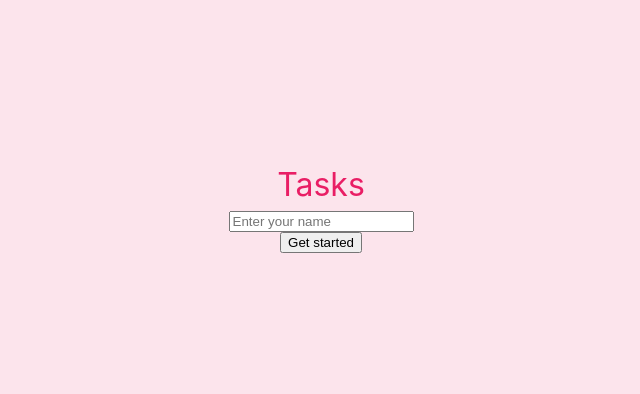
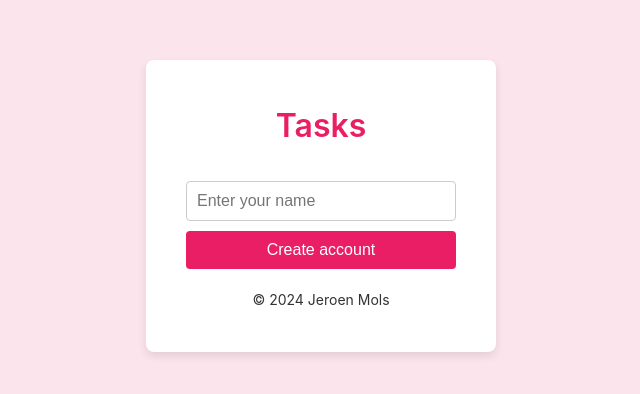
Before and after one commit to JeroenMols/poolside-tasks, a Svelte app in the folder frontend/: page / in a window 1280 px wide. Shown: the part 154-548 px from the top of the page, without its empty margins (319-959 px from the left). Built offline with nearby package versions, Linux system fonts and the light colour scheme.

Commit message:
Update design of login page

```diff
--- a/frontend/src/renderer/src/components/log-in.svelte
+++ b/frontend/src/renderer/src/components/log-in.svelte
@@ -3,14 +3,6 @@
 
   let name = ''
   export let onLogIn: (accessToken: string) => void
-
-  type RegisterResponse = {
-    account_number: string
-  }
-
-  type LogInResponse = {
-    access_token: string
-  }
 
   const register = async () => {
     // TODO prevent SQL injection here
@@ -44,7 +36,60 @@
   }
 </script>
 
-<h1>Tasks</h1>
+<div class="login-container">
+  <h1>Tasks</h1>
+  <input bind:value={name} type="text" placeholder="Enter your name" />
+  <button on:click={() => register()}>Create account</button>
+  <div class="footer">&copy; 2024 Jeroen Mols</div>
+</div>
 
-<input bind:value={name} type="text" placeholder="Enter your name" />
-<button on:click={() => register()}>Get started</button>
+<style>
+  :root {
+    --primary: #e91e65;
+    --primary-hover: #d0175b;
+    --white: #ffffff;
+    --light-gray: #cccccc;
+    --dark-gray: #333333;
+    --background: #fce4ec;
+  }
+
+  .login-container {
+    background: var(--white);
+    border-radius: 8px;
+    box-shadow: 0 4px 8px rgba(0, 0, 0, 0.1);
+    padding: 40px;
+    width: 350px;
+    text-align: center;
+  }
+  .login-container h1 {
+    font-weight: 600;
+    margin-bottom: 20px;
+    color: var(--primary);
+  }
+  .login-container input[type='text'] {
+    width: 100%;
+    padding: 10px;
+    margin: 10px 0;
+    border: 1px solid var(--light-gray);
+    border-radius: 4px;
+    font-size: 16px;
+  }
+  .login-container button {
+    background-color: var(--primary);
+    color: white;
+    padding: 10px 15px;
+    border: none;
+    border-radius: 4px;
+    font-size: 16px;
+    cursor: pointer;
+    width: 100%;
+  }
+  .login-container button:hover {
+    background-color: var(--primary-hover);
+  }
+  .login-container .footer {
+    margin-top: 20px;
+    font-size: 14px;
+    color: var(--dark-gray);
+  }
+</style>
```
